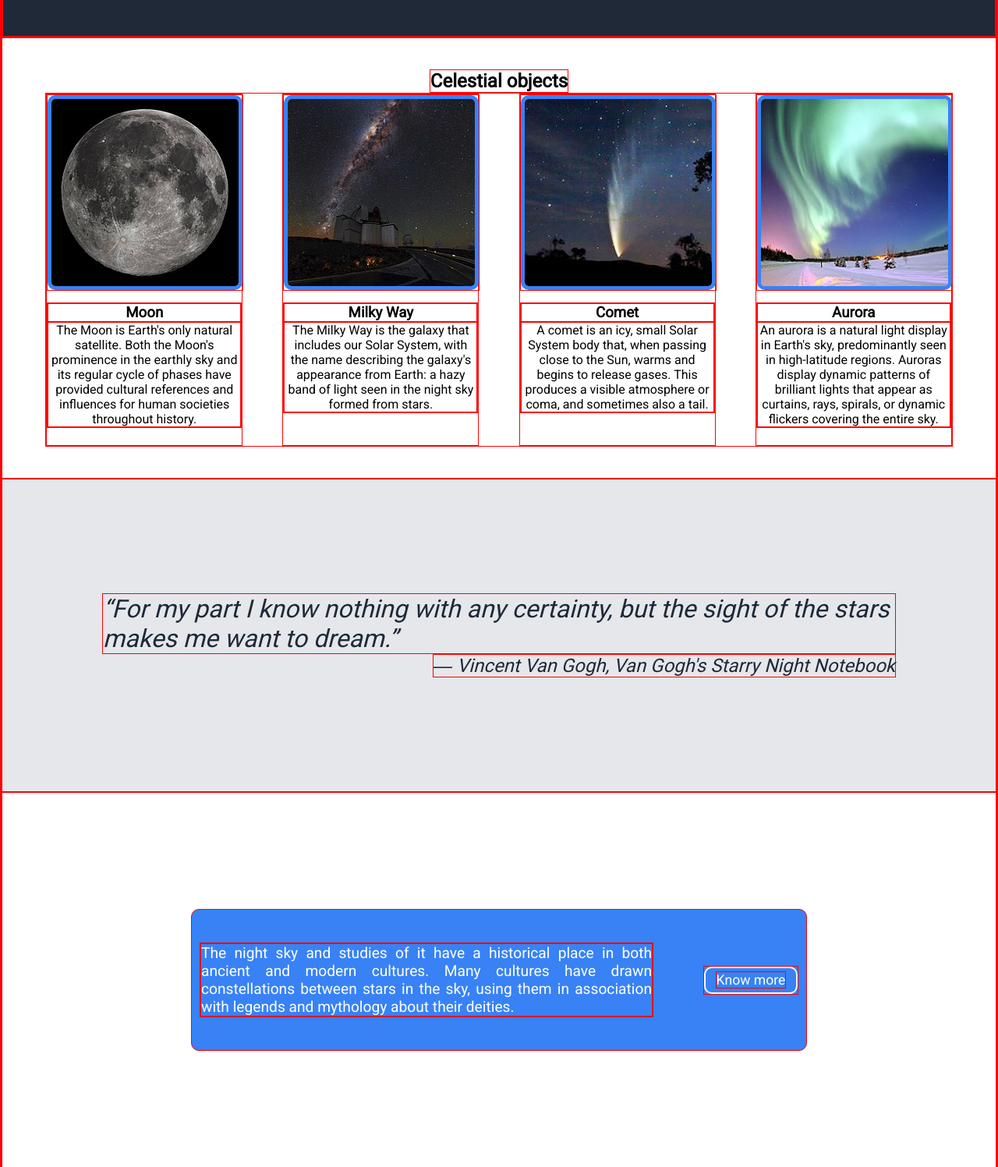
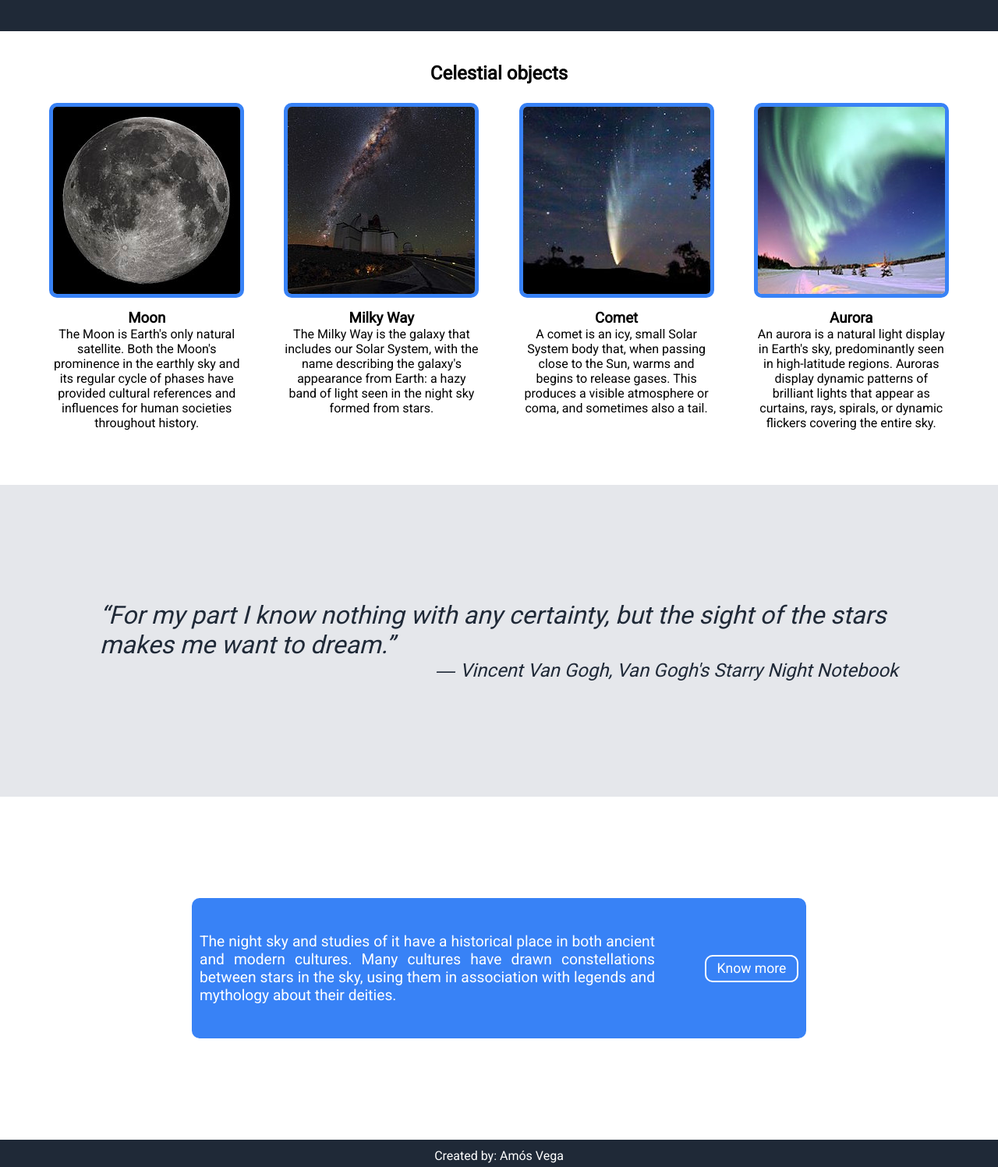
Before and after one commit to AmosMVL2261/LandingPage, a plain HTML site: page index.html in a window 1280 px wide. Shown: the part 480-1977 px from the top of the page at 78% size. Drawn offline with Linux system fonts and the light colour scheme.

Commit message:
minor fixes with padding, margin and border

```diff
--- a/styles/style.css
+++ b/styles/style.css
@@ -1,5 +1,4 @@
 * {
-    border: 1px solid red;
     padding: 0vh 0vw;
     margin: 0vh 0vw;
     font-family: 'Roboto', sans-serif;
@@ -140,7 +139,9 @@ section.information {
     gap: 4vw;
 }
 
-
+h2{
+    margin-bottom: 3vh;
+}
 
 .boxes {
     height: 450px;
@@ -196,7 +197,7 @@ section.advice {
 }
 
 section#advice {
-    padding: 5vh 0vw;
+    padding: 2.5vh 0vw;
 }
 
 .advice_box {
```
